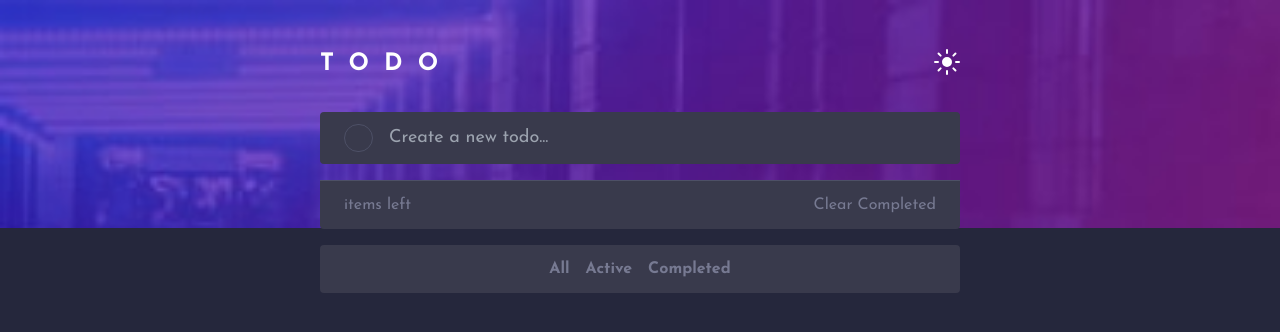
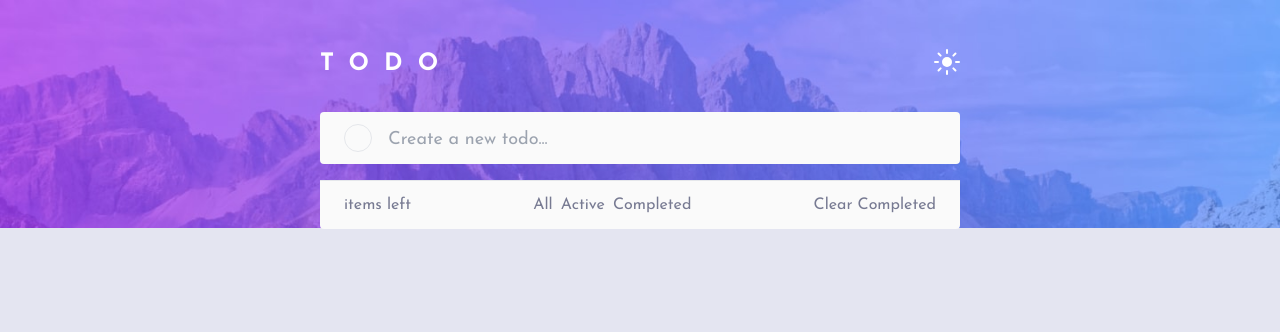
Before and after one commit to TomasPereira-Dev/frontendMentor-Challenge13, a React (Vite) app: page / in a window 1280 px wide. Shown: the top 332 px of the page. Built offline with nearby package versions, Linux system fonts and the light colour scheme.

Commit message:
finish complete layout

```diff
--- a/index.html
+++ b/index.html
@@ -10,8 +10,8 @@
     <link href="https://fonts.googleapis.com/css2?family=Josefin+Sans:wght@400;700&display=swap" rel="stylesheet">
     <title>Todo App</title>
   </head>
-  <body class="bg-darkBlue2">
-    <div class="flex justify-center bg-darkmode1 bg-no-repeat bg-cover" id="root"></div>
+  <body class="bg-lightGrayishBlue3 dark:bg-darkBlue2">
+    <div class="flex justify-center bg-lightmode1 dark:bg-darkmode1 bg-no-repeat bg-cover md:bg-lightmode2 md:dark:bg-darkmode2" id="root"></div>
     <script type="module" src="/src/main.jsx"></script>
   </body>
 </html>
--- a/src/App.jsx
+++ b/src/App.jsx
@@ -1,4 +1,4 @@
-import { useEffect, useRef, useState } from 'react'
+import { useCallback, useEffect, useRef, useState } from 'react'
 import { nanoid } from 'nanoid';
 import './App.css'
 
@@ -14,23 +14,15 @@ function App() {
   }
 
   const inputRef = useRef(null);
+  const checkRef = useRef(null);
   const [taskName, setTaskName] = useState(null);
   const [taskList, setTaskList] = useState(initialFunction);
-  const mappedTaskList = taskList.map(item => <li className='flex justify-between px-6 py-3' key={item.id}>
-                                                <div className='flex gap-4 items-center'>
-                                                  <button className='p-2 border border-darkGrayishBlue2 rounded-full'>
-                                                    <img className='invisible' src="./src/assets/icon-check.svg" alt=" "/>
-                                                  </button>
-                                                  <p className='text-lightGrayishBlue1'>{item.name}</p>
-                                                </div>
-                                                <button>
-                                                  <img src="./src/assets/icon-cross.svg" alt=" "/>
-                                                </button>
-                                              </li>);
+  const [switcherIcon, setSwitcherIcon] = useState("./src/assets/icon-sun.svg");
+  const newJson = JSON.stringify(taskList);
 
-  const updateStorage = (newJson) => {
+  const updateStorage = useCallback((newJson => {
     localStorage.setItem("tasks", newJson);
-  }
+  }), [])
 
   const taskHandler = (e) => {
     if(e.key === "Enter" && taskName !== null){
@@ -45,32 +37,65 @@ function App() {
     }
   }
 
-  useEffect(()=>{
-    const newJson = JSON.stringify(taskList);
+  const checkHandler = () => {
+     checkRef.current.classList.toggle("line-through")
+  }
+
+  const darkModeHandler = () => {
+    const htmlElement = document.querySelector("html");
+    htmlElement.classList.toggle("dark");
+    if(htmlElement.classList.contains("dark")){
+      setSwitcherIcon("./src/assets/icon-moon.svg");
+    }else{
+      setSwitcherIcon("./src/assets/icon-sun.svg");
+    }
+  }
+
+  const mappedTaskList = taskList.map(item =>
+    <li className='flex justify-between px-6 py-3' key={item.id}>
+      <div className='flex gap-4 items-center'>
+        <button className='p-2 border dark:border-darkGrayishBlue2 rounded-full' onClick={checkHandler}>
+          <img className='invisible' src="./src/assets/icon-check.svg" alt=" "/>
+        </button>
+        <p className='text-darkGrayishBlue4 dark:text-lightGrayishBlue1' ref={checkRef}>{item.name}</p>
+      </div>
+      <button>
+        <img src="./src/assets/icon-cross.svg" alt=" "/>
+      </button>
+    </li>);
+
+  useEffect(() => {
     updateStorage(newJson)
-  })
+  },[updateStorage, newJson])
 
   return (
     <>
       <div className='relative py-12 w-10/12 md:w-6/12'>
         <div className='flex justify-between items-center mb-8'>
           <h1 className='text-2xl text-white tracking-letterSpacing1 font-bold'>TODO</h1>
-          <img className='relative -top-0.5' src="./src/assets/icon-sun.svg" alt=" "/>
+          <button onClick={darkModeHandler}>
+            <img className='relative -top-0.5' src={switcherIcon} alt= " "/>
+          </button>
         </div>
-        <div className='flex gap-4 px-6 py-3 bg-darkGrayishBlue3 rounded'>
-          <button className='p-2 border border-darkGrayishBlue2 rounded-full'>
+        <div className='flex gap-4 px-6 py-3 bg-lightGray1 dark:bg-darkGrayishBlue3 rounded'>
+          <button className='p-2 border dark:border-darkGrayishBlue2 rounded-full'>
               <img className='invisible' src="./src/assets/icon-check.svg" alt=" "/>
           </button>
-          <input className='text-lg text-lightGrayishBlue1 bg-transparent' type="text" placeholder='Create a new todo...' ref={inputRef} onChange={(e)=>{setTaskName(e.target.value)}} onKeyDown={(e)=>{taskHandler(e)}}/>
+          <input className='relative top-0.5 w-full text-lg text-darkGrayishBlue4 dark:text-lightGrayishBlue1 bg-transparent outline-none caret-brightBlue caret' type="text" placeholder='Create a new todo...' ref={inputRef} onChange={(e)=>{setTaskName(e.target.value)}} onKeyDown={(e)=>{taskHandler(e)}}/>
         </div>
         <div className='mt-4'>
           <div className='absolute flex flex-col justify-between w-full -bottom-100'>
-            <ul className='rounded-t divide-y divide-darkGrayishBlue2 bg-darkGrayishBlue3'>{mappedTaskList}</ul>
-            <div className='flex justify-between px-6 py-3 text-darkGrayishBlue1 bg-darkGrayishBlue3 border-t border-t-darkGrayishBlue2 rounded-b'>
+            <ul className='bg-lightGray1 dark:bg-darkGrayishBlue3 divide-y dark:divide-darkGrayishBlue2 rounded-t'>{mappedTaskList}</ul>
+            <div className='flex justify-between px-6 py-3 text-darkGrayishBlue1 bg-lightGray1 dark:bg-darkGrayishBlue3 border-t dark:border-t-darkGrayishBlue2 rounded-b'>
               <p>items left</p>
+              <div className='hidden md:flex md:gap-2'>
+                <button>All</button>
+                <button>Active</button>
+                <button>Completed</button>
+              </div>
               <button>Clear Completed</button>
             </div>
-            <div className='flex justify-center gap-4 px-6 py-3 mt-4 text-darkGrayishBlue1 font-bold bg-darkGrayishBlue3 rounded'>
+            <div className='flex justify-center gap-4 px-6 py-3 mt-4 text-darkGrayishBlue1 font-bold bg-lightGray1 dark:bg-darkGrayishBlue3 rounded md:hidden'>
               <button>All</button>
               <button>Active</button>
               <button>Completed</button>
--- a/tailwind.config.js
+++ b/tailwind.config.js
@@ -7,16 +7,23 @@ export default {
   theme: {
     extend: {
         backgroundImage: {
-          darkmode1: "url('./src/assets/bg-mobile-dark.jpg')"
+          darkmode1: "url('./src/assets/bg-mobile-dark.jpg')",
+          darkmode2: "url('./src/assets/bg-desktop-dark.jpg')",
+          lightmode1: "url('./src/assets/bg-mobile-light.jpg')",
+          lightmode2: "url('./src/assets/bg-desktop-light.jpg')"
         },
         backgroundColor: {
           darkBlue1: "hsl(235, 21%, 11%)",
           darkBlue2: "hsl(235, 24%, 19%)",
           lightGrayishBlue1: "hsl(234, 39%, 85%)",
           lightGrayishBlue2: "hsl(236, 33%, 92%)",
+          lightGrayishBlue3: "hsl(236, 33%, 92%)",
+          lightGrayishBlue4: "hsl(233, 11%, 84%)",
           darkGrayishBlue1: "hsl(234, 11%, 52%)",
           darkGrayishBlue2: "hsl(233, 14%, 35%)",
-          darkGrayishBlue3: "hsl(237, 14%, 26%)"
+          darkGrayishBlue3: "hsl(237, 14%, 26%)",
+          lightGray1: "hsl(0, 0%, 98%)",
+
 
         },
         fontFamily: {
@@ -26,7 +33,9 @@ export default {
           lightGrayishBlue1: "hsl(234, 39%, 85%)",
           lightGrayishBlue2: "hsl(236, 33%, 92%)",
           darkGrayishBlue1: "hsl(234, 11%, 52%)",
-          darkGrayishBlue2: "hsl(233, 14%, 35%)"
+          darkGrayishBlue2: "hsl(233, 14%, 35%)",
+          darkGrayishBlue3: "hsl(236, 9%, 61%)",
+          darkGrayishBlue4: "hsl(235, 19%, 35%)"
         },
         letterSpacing: {
           letterSpacing1: "1ch"
@@ -34,8 +43,13 @@ export default {
         borderColor: {
           darkGrayishBlue1: "hsl(234, 11%, 52%)",
           darkGrayishBlue2: "hsl(233, 14%, 35%)"
+        },
+        caretColor: {
+          brightBlue: "hsl(220, 98%, 61%)",
+
         }
-    },
+    }
   },
-  plugins: [],
+  darkMode: "class",
+  plugins: []
 }
```
